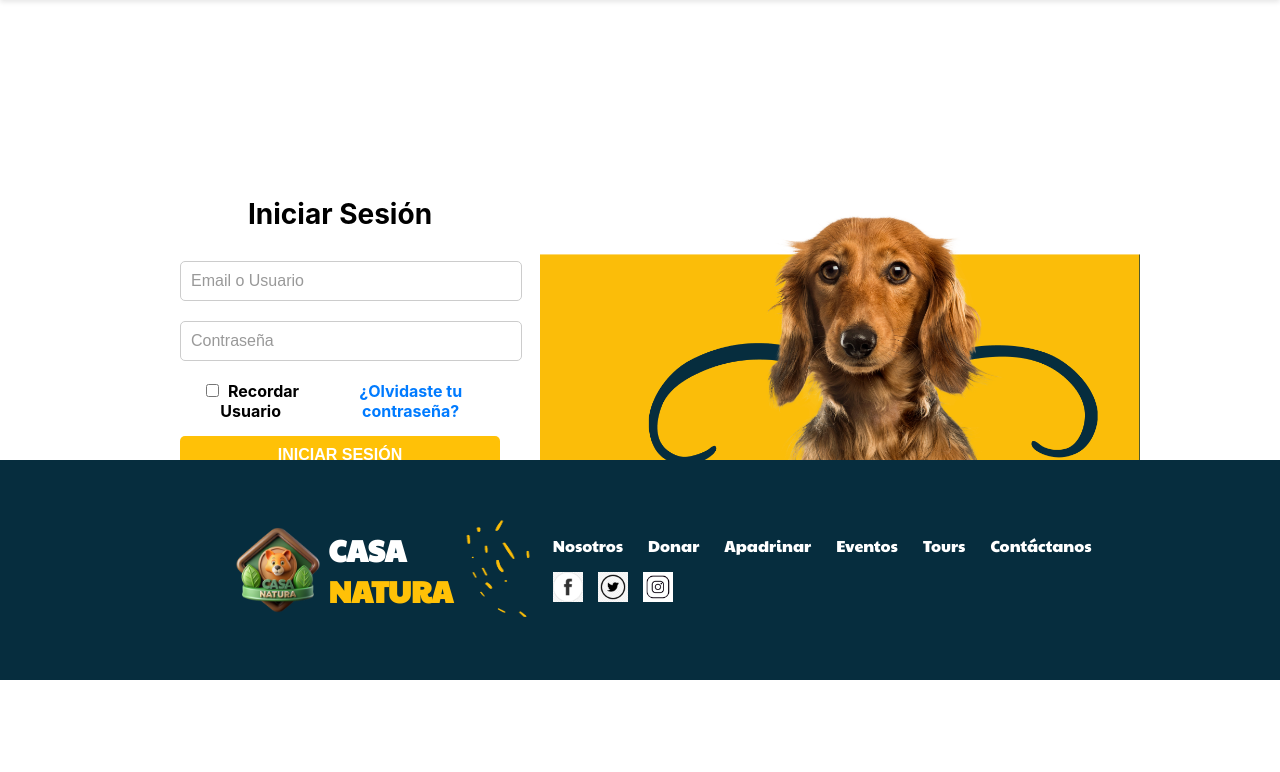
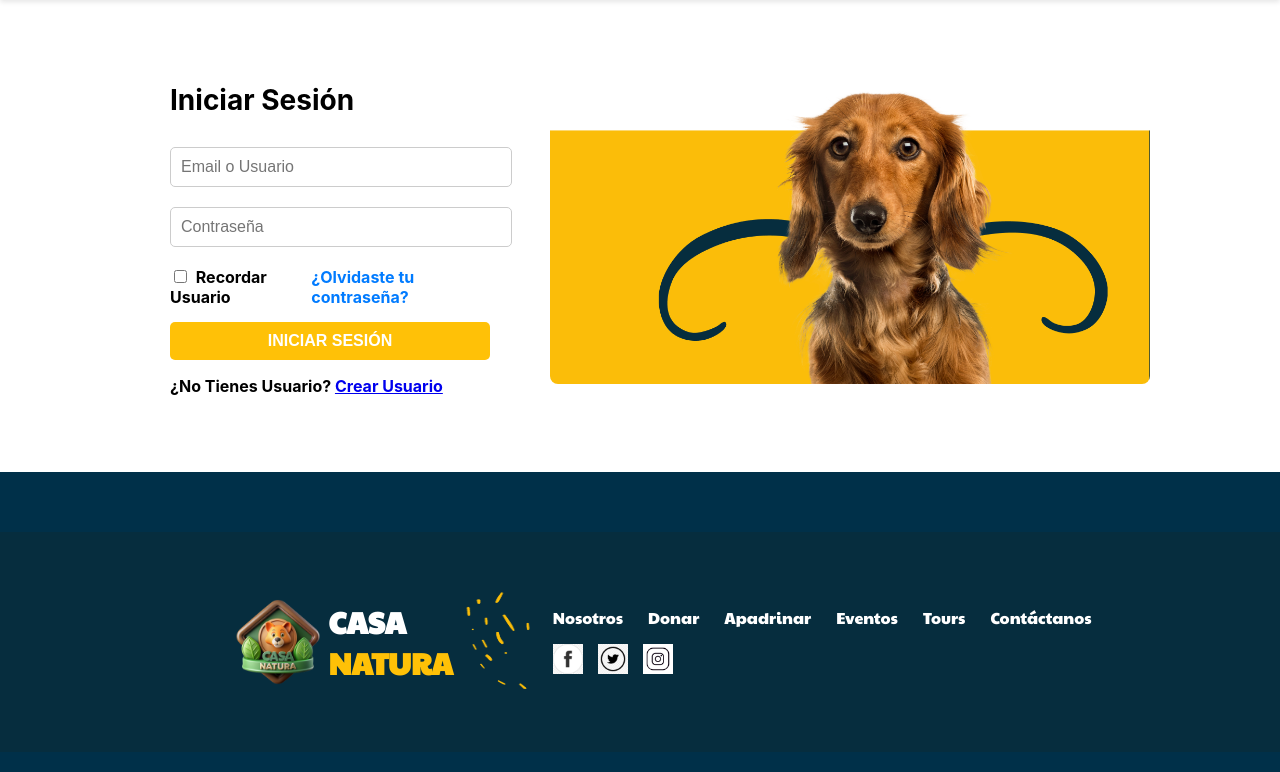
Before and after one commit to karolyn1/Proyecto-Web-ClienteServidor, a PHP site: page /login.php in a window 1280 px wide. Shown: the part 120-892 px from the top of the page. Before the commit the page ends 800 px from the top, so only its background shows below. Run offline with PHP 8.4, Linux system fonts and the light colour scheme.

Commit message:
update inicio

```diff
--- /dev/null
+++ b/conexion.php
@@ -0,0 +1,13 @@
+<?php
+$servername = "localhost";
+$username = "root";
+$password = "";
+$database = "casa_natura";
+
+$conn = new mysqli($servername, $username, $password, $database);
+
+
+if ($conn->connect_error) {
+    die("Conexión fallida: " . $conn->connect_error);
+}
+?>
--- a/login.php
+++ b/login.php
@@ -6,6 +6,7 @@
     <meta name="viewport" content="width=device-width, initial-scale=1.0">
     <title>Iniciar Sesión - Casa Natura</title>
     <style>
+            <style>
         body {
             font-family: Arial, sans-serif;
             margin: 0;
@@ -33,19 +34,22 @@
         .container {
             width: 100%;
             display: flex;
+            flex-direction: row;
             justify-content: center;
             align-items: center;
-            height: calc(100vh - 140px);
             box-sizing: border-box;
-            padding: 0 20px;
+            padding: 20px;
+            flex: 1;
+            text-align: center;
+            gap: 20px; /* Espacio entre el formulario y la imagen */
         }
 
         .form-container {
             width: 100%;
             max-width: 400px;
             padding: 40px;
-            text-align: center;
             box-sizing: border-box;
+            text-align: left;
         }
 
         .form-container h2 {
@@ -62,11 +66,6 @@
             border-radius: 5px;
             font-size: 16px;
             color: #555;
-        }
-
-        .form-container input[type="text"]::placeholder,
-        .form-container input[type="password"]::placeholder {
-            color: #999;
         }
 
         .form-container button {
@@ -109,8 +108,6 @@
         .animal-images {
             width: 100%;
             max-width: 600px;
-            text-align: center;
-            margin-top: 20px;
         }
 
         .animal-images img {
@@ -124,10 +121,9 @@
             color: white;
             text-align: center;
             padding: 20px 0;
-            position: fixed;
             width: 100%;
-            bottom: 0;
         }
+    </style>
     </style>
 </head>
 
@@ -140,7 +136,7 @@
     <div class="container">
         <div class="form-container">
             <h2>Iniciar Sesión</h2>
-            <form action="login.php" method="POST">
+            <form action="" method="POST">
                 <input type="text" id="username" name="username" placeholder="Email o Usuario" required>
                 <input type="password" id="password" name="password" placeholder="Contraseña" required>
 
@@ -167,16 +163,26 @@
     </footer>
 
     <?php
+
+    include("conexion.php");
+
+
     if (isset($_POST['login'])) {
         $username = $_POST['username'];
-        $password = $_POST['password'];
+        $password = md5($_POST['password']); // Encriptar la contraseña ingresada para comparación
 
-        if ($username === "usuario" && $password === "contraseña") {
+
+        $sql = "SELECT * FROM usuarios WHERE (username = '$username' OR email = '$username') AND password = '$password'";
+        $result = $conn->query($sql);
+
+        if ($result->num_rows > 0) {
             echo "<p style='text-align:center; color: green;'>Inicio de sesión exitoso.</p>";
         } else {
             echo "<p style='text-align:center; color: red;'>Usuario o contraseña incorrectos.</p>";
         }
     }
+
+    $conn->close();
     ?>
 </body>
 
```
